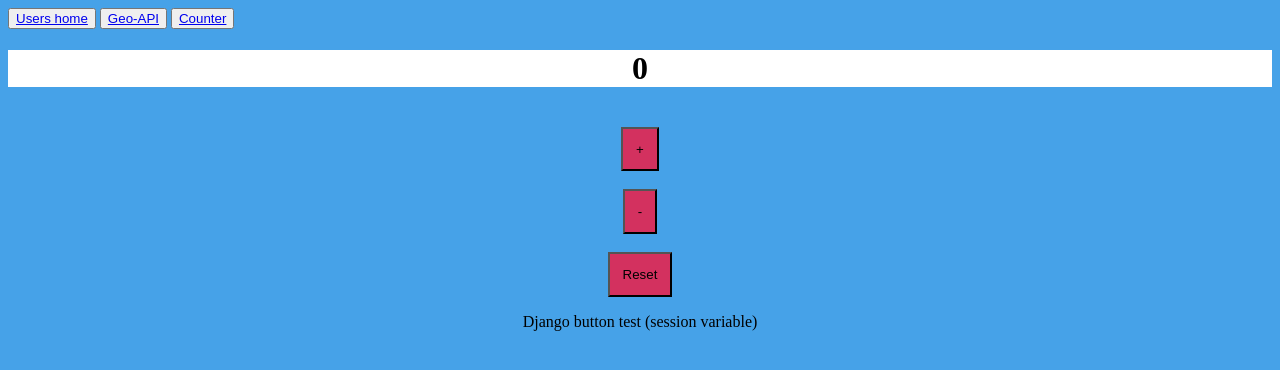
After one commit to D-Savel/first-django-project-, a Django app: page /counter/ in a window 1280 px wide. The commit adds this page. Shown: the top 370 px of the page. Run offline with Django 4.2, Linux system fonts and the light colour scheme.

Commit message:
add counter page with + - reset button

```diff
--- a/firstProject/firstProject/urls.py
+++ b/firstProject/firstProject/urls.py
@@ -21,7 +21,7 @@ urlpatterns = [
     path('admin/', admin.site.urls),
     path('home/', views.home, name='home'),
     path('users/<int:id>/', views.userDetail, name='detail'),
-    path('button/', views.button, name='button'),
+    path('counter/', views.counter, name='counter'),
     path('addUser/', views.addUser, name='add'),
     path('geoapi/', views.geoapi, name='geoapi'),
     path('users/<int:id>/update', views.userUpdate, name='update'),
--- a/firstProject/listings/static/listings/styles.css
+++ b/firstProject/listings/static/listings/styles.css
@@ -5,7 +5,7 @@ html {
 .button {
   background: rgb(211, 49, 95);
   align-items: center;
-  padding: 0.5rem
+  padding: 0.8rem
 }
 
 .buttonContainer {
@@ -15,3 +15,8 @@ html {
 f.errorlist {
   margin-bottom: -10px
 }
+
+.counter {
+  background: hsl(0, 0%, 100%);
+  border: 1rem
+}
--- a/firstProject/listings/templates/listings/baseHTML.html
+++ b/firstProject/listings/templates/listings/baseHTML.html
@@ -13,6 +13,7 @@
 <body>
   <button><a href="/home">Users home</a></button>
   <button><a href="/geoapi">Geo-API</a></button>
+  <button><a href="/counter">Counter</a></button>
   {% include 'listings/includes/messages.html' %}
   {% block baseHTMLContent %}
   {% endblock %}
--- /dev/null
+++ b/firstProject/listings/templates/listings/counter.html
@@ -0,0 +1,25 @@
+{% extends 'listings/baseHTML.html' %}
+
+{% block baseHTMLContent%}
+<div class="buttonContainer">
+  <h1 class="counter">
+    {% if request.session.count %}
+    {{request.session.count}}
+    {%else%}
+    0
+    {%endif%}</h1>
+  <br>
+  <form method="post"> {% csrf_token %}
+    <button name="counter+" class="button">+</button>
+  </form>
+  <br>
+  <form method="post"> {% csrf_token %}
+    <button name="counter-" class="button">-</button>
+  </form>
+  <br>
+  <form method="post"> {% csrf_token %}
+    <button name="reset" class="button">Reset</button>
+  </form>
+  <p> Django button test (session variable)</p>
+</div>
+{% endblock %}
--- a/firstProject/listings/views.py
+++ b/firstProject/listings/views.py
@@ -24,9 +24,22 @@ def home(request):
                   )
 
 
-def button(request):
+def counter(request):
+    if request.method == "POST" and 'counter+' in request.POST:
+        try:
+            request.session['count'] += 1
+        except:
+            request.session['count'] = 0
+    elif request.method == "POST" and 'counter-' in request.POST:
+        try:
+            request.session['count'] -= 1
+        except:
+            request.session['count'] = 0
+    elif request.method == 'POST' and 'reset' in request.POST:
+        request.session['count'] = 0
+
     return render(request,
-                  'listings/button.html',
+                  'listings/counter.html',
                   )
 
 
```
Also changed, not shown: firstProject/listings/templates/listings/button.html (deleted, +0 -8 lines), firstProject/db.sqlite3.
